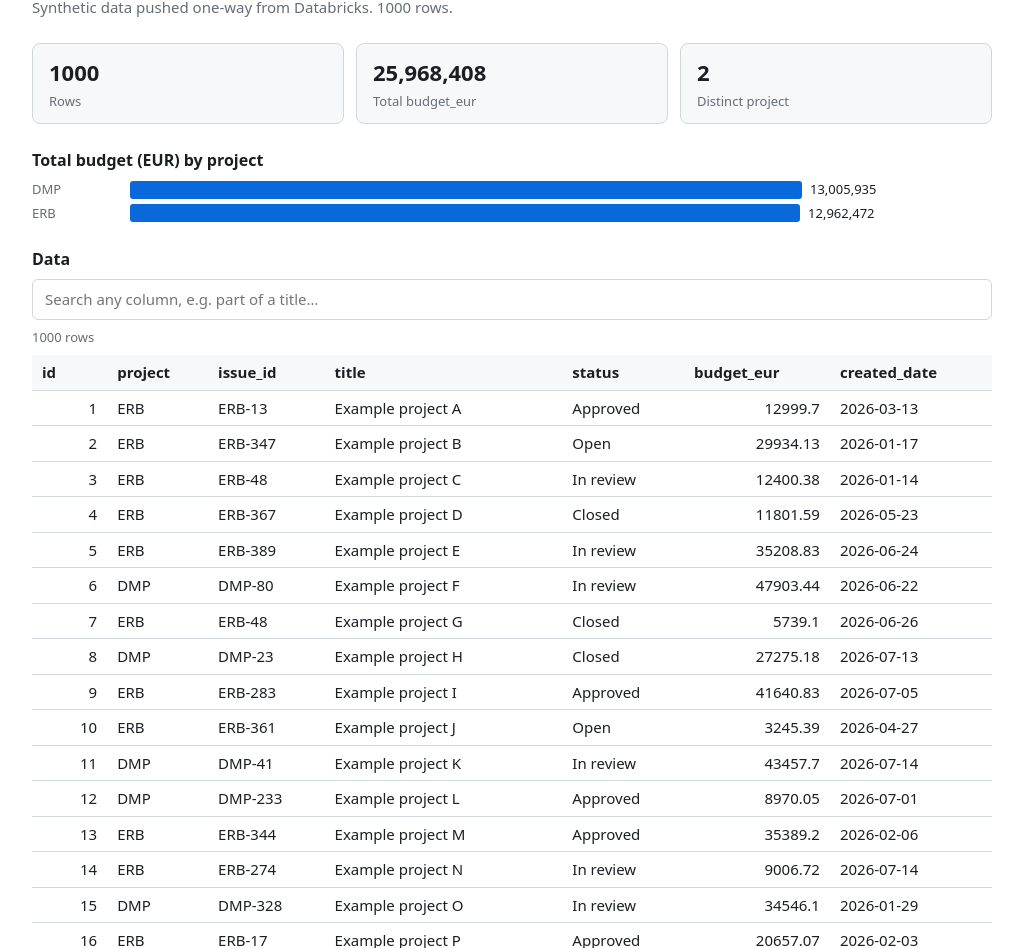
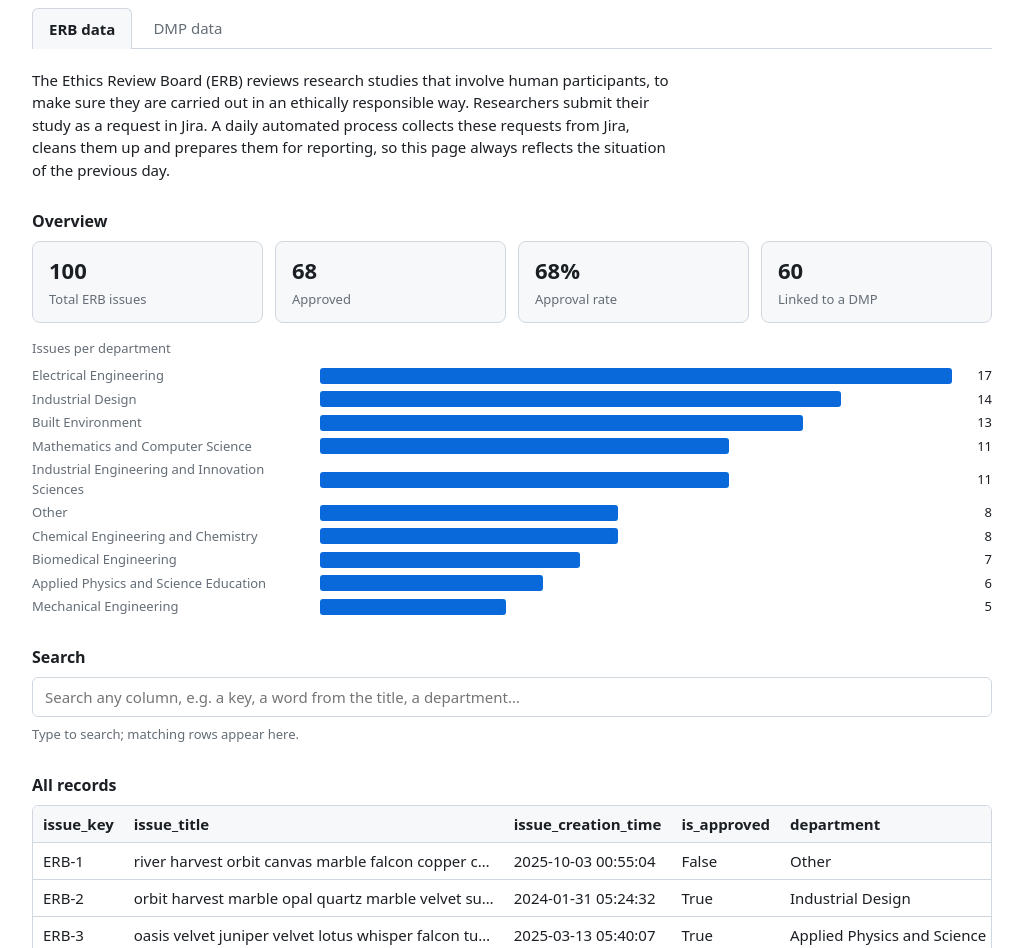
Before and after one commit to 20244622/poc, a plain HTML site: page index.html in a window 1280 px wide. Shown: the part 76-1024 px from the top of the page, without its empty margins (128-1151 px from the left). Drawn offline with Linux system fonts and the light colour scheme.

Commit message:
chore(site): publish index.html

```diff
--- a/index.html
+++ b/index.html
@@ -3,7 +3,7 @@
 <head>
 <meta charset="utf-8">
 <meta name="viewport" content="width=device-width, initial-scale=1">
-<title>Lakehouse data PoC</title>
+<title>ERB &amp; DMP overview</title>
 <style>
   :root { --bg:#fff; --fg:#1b1f24; --muted:#656d76; --line:#d0d7de; --accent:#0969da; --card:#f6f8fa; }
   @media (prefers-color-scheme: dark) {
@@ -11,46 +11,82 @@
   }
   body { margin:0; background:var(--bg); color:var(--fg); font:15px/1.5 system-ui,-apple-system,Segoe UI,sans-serif; }
   main { max-width:960px; margin:0 auto; padding:32px 16px; }
-  h1 { margin:0 0 4px; font-size:24px; }
-  p.sub { margin:0 0 24px; color:var(--muted); }
-  .tiles { display:grid; grid-template-columns:repeat(auto-fit,minmax(160px,1fr)); gap:12px; margin-bottom:24px; }
+  h1 { margin:0 0 16px; font-size:24px; }
+  h2 { font-size:16px; margin:28px 0 8px; }
+  .tabs { display:flex; gap:4px; border-bottom:1px solid var(--line); margin-bottom:20px; }
+  .tab { padding:8px 16px; border:1px solid transparent; border-bottom:none; border-radius:6px 6px 0 0; background:none;
+         color:var(--muted); font:inherit; cursor:pointer; }
+  .tab[aria-selected="true"] { color:var(--fg); border-color:var(--line); background:var(--card); font-weight:600; margin-bottom:-1px; }
+  .tab:focus-visible { outline:2px solid var(--accent); }
+  .desc { max-width:75ch; margin:0 0 8px; }
+  .tiles { display:grid; grid-template-columns:repeat(auto-fit,minmax(160px,1fr)); gap:12px; margin-bottom:16px; }
   .tile { background:var(--card); border:1px solid var(--line); border-radius:8px; padding:12px 16px; }
   .tile b { display:block; font-size:22px; }
   .tile span { color:var(--muted); font-size:13px; }
-  h2 { font-size:16px; margin:24px 0 8px; }
   .bar { display:flex; align-items:center; gap:8px; margin:4px 0; }
-  .bar .label { width:90px; color:var(--muted); font-size:13px; }
-  .bar .fill { height:18px; background:var(--accent); border-radius:3px; }
-  .bar .val { font-size:13px; }
-  .scroll { overflow-x:auto; }
-  table { border-collapse:collapse; width:100%; }
-  th,td { text-align:left; padding:6px 10px; border-bottom:1px solid var(--line); white-space:nowrap; }
-  th { cursor:pointer; user-select:none; background:var(--card); }
-  td.num { text-align:right; font-variant-numeric:tabular-nums; }
+  .bar .label { width:min(280px,45%); color:var(--muted); font-size:13px; flex:none; }
+  .bar .track { flex:1; }
+  .bar .fill { display:block; height:16px; background:var(--accent); border-radius:3px; min-width:2px; }
+  .bar .val { font-size:13px; width:32px; text-align:right; flex:none; }
   .search { width:100%; box-sizing:border-box; padding:8px 12px; margin-bottom:8px; font:inherit; color:var(--fg);
             background:var(--bg); border:1px solid var(--line); border-radius:6px; }
   .search:focus { outline:2px solid var(--accent); border-color:transparent; }
-  #count { color:var(--muted); font-size:13px; margin-bottom:8px; }
-  #status { color:var(--muted); }
+  .note { color:var(--muted); font-size:13px; margin:0 0 8px; }
+  .scroll { overflow:auto; border:1px solid var(--line); border-radius:6px; }
+  /* row height is fixed so max-height shows exactly N rows (+ sticky header) */
+  .scroll.rows10 { max-height:calc(37px * 11); }
+  .scroll.rows20 { max-height:calc(37px * 21); }
+  table { border-collapse:separate; border-spacing:0; width:100%; }
+  th,td { text-align:left; padding:0 10px; height:36px; box-sizing:border-box; border-bottom:1px solid var(--line);
+          white-space:nowrap; line-height:36px; }
+  td.title { max-width:380px; overflow:hidden; text-overflow:ellipsis; }
+  th { position:sticky; top:0; background:var(--card); z-index:1; }
   footer { margin-top:32px; color:var(--muted); font-size:12px; }
+  #status { color:var(--muted); font-size:13px; }
 </style>
 </head>
 <body>
 <main>
-  <h1>Lakehouse data PoC</h1>
-  <p class="sub">Synthetic data pushed one-way from Databricks. <span id="status">Loading…</span></p>
+  <h1>ERB &amp; DMP overview</h1>
+  <div class="tabs" role="tablist">
+    <button class="tab" role="tab" id="tab-erb" data-ds="erb" aria-selected="true">ERB data</button>
+    <button class="tab" role="tab" id="tab-dmp" data-ds="dmp" aria-selected="false">DMP data</button>
+  </div>
+
+  <p class="desc" id="desc"></p>
+  <p id="status">Loading…</p>
+
+  <h2>Overview</h2>
   <div class="tiles" id="tiles"></div>
-  <h2>Total budget (EUR) by project</h2>
   <div id="chart"></div>
-  <h2>Data</h2>
-  <input id="search" class="search" type="search" placeholder="Search any column, e.g. part of a title…" autocomplete="off">
-  <div id="count"></div>
-  <div class="scroll"><table id="table"></table></div>
-  <footer>Source: <a id="src" href="#">CSV</a> · static snapshot, no live connection to Databricks.</footer>
+
+  <h2>Search</h2>
+  <input id="search" class="search" type="search" placeholder="Search any column, e.g. a key, a word from the title, a department…" autocomplete="off">
+  <p class="note" id="count"></p>
+  <div class="scroll rows10" id="results-wrap" hidden><table id="results"></table></div>
+
+  <h2>All records</h2>
+  <div class="scroll rows20"><table id="table"></table></div>
+
+  <footer>Static snapshot pushed one-way from Databricks. Data shown on this page is synthetic.</footer>
 </main>
 <script>
-// Change this to publish a different file from the data/ folder.
-const CSV_URL = "data/github_publish_poc.csv";
+const DATASETS = {
+  erb: {
+    csv: "data/erb.csv", label: "ERB", link: "related_dmp",
+    desc: "The Ethics Review Board (ERB) reviews research studies that involve human participants, to make sure " +
+          "they are carried out in an ethically responsible way. Researchers submit their study as a request in Jira. " +
+          "A daily automated process collects these requests from Jira, cleans them up and prepares them for " +
+          "reporting, so this page always reflects the situation of the previous day."
+  },
+  dmp: {
+    csv: "data/dmp.csv", label: "DMP", link: "related_erb",
+    desc: "A Data Management Plan (DMP) describes how a research project will handle its data: where it is " +
+          "stored, how it is shared and how it is kept for the future. Researchers submit their plan as a request " +
+          "in Jira. A daily automated process collects these requests from Jira, cleans them up and prepares them " +
+          "for reporting, so this page always reflects the situation of the previous day."
+  }
+};
 
 function parseCSV(text) {
   const rows = []; let row = [], cur = "", q = false;
@@ -72,71 +108,68 @@ function parseCSV(text) {
   return body.map(r => Object.fromEntries(head.map((h, i) => [h, r[i]])));
 }
 
-const isNum = v => v !== "" && !isNaN(Number(v));
-const fmt = n => n.toLocaleString("en", { maximumFractionDigits: 0 });
-const el = (id) => document.getElementById(id);
-let data = [], cols = [], sortKey = null, asc = true, query = "";
+const el = id => document.getElementById(id);
+const esc = s => String(s ?? "").replace(/[&<>"]/g, c => ({ "&":"&amp;", "<":"&lt;", ">":"&gt;", '"':"&quot;" }[c]));
+const state = { ds: "erb", data: {}, query: "" };
 
-function renderTable() {
-  const terms = query.toLowerCase().split(/\s+/).filter(Boolean);
-  const rows = data.filter(r => {
-    const hay = cols.map(c => r[c]).join(" ").toLowerCase();
-    return terms.every(t => hay.includes(t));
-  });
-  el("count").textContent = terms.length ? `${rows.length} of ${data.length} rows match` : `${data.length} rows`;
-  if (sortKey) rows.sort((a, b) => {
-    const x = a[sortKey], y = b[sortKey];
-    const r = isNum(x) && isNum(y) ? x - y : String(x).localeCompare(String(y));
-    return asc ? r : -r;
-  });
-  const t = el("table");
-  t.innerHTML = "";
-  const thead = t.createTHead().insertRow();
-  cols.forEach(c => {
-    const th = document.createElement("th");
-    th.textContent = c + (sortKey === c ? (asc ? " ▲" : " ▼") : "");
-    th.onclick = () => { asc = sortKey === c ? !asc : true; sortKey = c; renderTable(); };
-    thead.appendChild(th);
-  });
-  const tb = t.createTBody();
-  rows.forEach(r => {
-    const tr = tb.insertRow();
-    cols.forEach(c => {
-      const td = tr.insertCell(); td.textContent = r[c];
-      if (isNum(r[c])) td.className = "num";
-    });
-  });
+function renderInto(table, rows, cols) {
+  table.innerHTML = "<thead><tr>" + cols.map(c => `<th>${esc(c)}</th>`).join("") + "</tr></thead><tbody>" +
+    rows.map(r => "<tr>" + cols.map(c => `<td${c === "issue_title" ? ' class="title" title="' + esc(r[c]) + '"' : ""}>${esc(r[c])}</td>`).join("") + "</tr>").join("") +
+    "</tbody>";
 }
 
-function renderSummary() {
-  const numCol = cols.find(c => data.every(r => isNum(r[c])) && c !== "id");
-  const catCol = cols.find(c => !data.every(r => isNum(r[c])) && new Set(data.map(r => r[c])).size <= 8);
-  const total = numCol ? data.reduce((s, r) => s + Number(r[numCol]), 0) : null;
-  const tiles = [["Rows", data.length]];
-  if (numCol) tiles.push(["Total " + numCol, fmt(total)]);
-  if (catCol) tiles.push(["Distinct " + catCol, new Set(data.map(r => r[catCol])).size]);
+function renderOverview(rows) {
+  const approved = rows.filter(r => r.is_approved === "True").length;
+  const linked = rows.filter(r => r[DATASETS[state.ds].link]).length;
+  const tiles = [
+    ["Total " + DATASETS[state.ds].label + " issues", rows.length],
+    ["Approved", approved],
+    ["Approval rate", rows.length ? Math.round(approved / rows.length * 100) + "%" : "–"],
+    [state.ds === "erb" ? "Linked to a DMP" : "Linked to an ERB", linked],
+  ];
   el("tiles").innerHTML = tiles.map(([k, v]) => `<div class="tile"><b>${v}</b><span>${k}</span></div>`).join("");
-
-  if (numCol && catCol) {
-    const sums = {};
-    data.forEach(r => sums[r[catCol]] = (sums[r[catCol]] || 0) + Number(r[numCol]));
-    const max = Math.max(...Object.values(sums));
-    el("chart").innerHTML = Object.entries(sums).sort((a, b) => b[1] - a[1]).map(([k, v]) =>
-      `<div class="bar"><span class="label">${k}</span><span class="fill" style="width:${(v / max * 70).toFixed(1)}%"></span><span class="val">${fmt(v)}</span></div>`).join("");
-  }
+  const counts = {};
+  rows.forEach(r => counts[r.department] = (counts[r.department] || 0) + 1);
+  const max = Math.max(1, ...Object.values(counts));
+  el("chart").innerHTML = "<p class='note'>Issues per department</p>" +
+    Object.entries(counts).sort((a, b) => b[1] - a[1]).map(([k, v]) =>
+      `<div class="bar"><span class="label">${esc(k)}</span><span class="track"><span class="fill" style="width:${(v / max * 100).toFixed(1)}%"></span></span><span class="val">${v}</span></div>`).join("");
 }
 
-el("search").addEventListener("input", e => { query = e.target.value; renderTable(); });
+function renderSearch(rows, cols) {
+  const terms = state.query.toLowerCase().split(/\s+/).filter(Boolean);
+  const wrap = el("results-wrap");
+  if (!terms.length) { wrap.hidden = true; el("count").textContent = "Type to search; matching rows appear here."; return; }
+  const hits = rows.filter(r => { const hay = cols.map(c => r[c]).join(" ").toLowerCase(); return terms.every(t => hay.includes(t)); });
+  el("count").textContent = hits.length + (hits.length === 1 ? " row matches" : " rows match") +
+    (hits.length > 10 ? " (scroll to see all)" : "");
+  wrap.hidden = hits.length === 0;
+  renderInto(el("results"), hits, cols);
+}
 
-fetch(CSV_URL, { cache: "no-store" })
-  .then(r => { if (!r.ok) throw new Error("HTTP " + r.status); return r.text(); })
-  .then(text => {
-    data = parseCSV(text); cols = Object.keys(data[0] || {});
-    el("status").textContent = data.length + " rows.";
-    el("src").href = CSV_URL;
-    renderSummary(); renderTable();
-  })
-  .catch(e => { el("status").textContent = "Could not load data (" + e.message + ")."; });
+function render() {
+  const d = state.data[state.ds];
+  el("desc").textContent = DATASETS[state.ds].desc;
+  if (!d) return;
+  renderOverview(d.rows); renderSearch(d.rows, d.cols); renderInto(el("table"), d.rows, d.cols);
+}
+
+function select(ds) {
+  state.ds = ds; state.query = ""; el("search").value = "";
+  document.querySelectorAll(".tab").forEach(t => t.setAttribute("aria-selected", String(t.dataset.ds === ds)));
+  render();
+}
+
+document.querySelectorAll(".tab").forEach(t => t.addEventListener("click", () => select(t.dataset.ds)));
+el("search").addEventListener("input", e => { state.query = e.target.value; const d = state.data[state.ds]; if (d) renderSearch(d.rows, d.cols); });
+
+Promise.all(Object.entries(DATASETS).map(([k, v]) =>
+  fetch(v.csv, { cache: "no-store" }).then(r => { if (!r.ok) throw new Error(v.csv + " HTTP " + r.status); return r.text(); })
+    .then(t => { const rows = parseCSV(t); state.data[k] = { rows, cols: Object.keys(rows[0] || {}) }; })
+)).then(() => { el("status").textContent = ""; })
+  .catch(e => { el("status").textContent = "Could not load data (" + e.message + ")."; })
+  .finally(render);
+render();
 </script>
 </body>
 </html>
```
